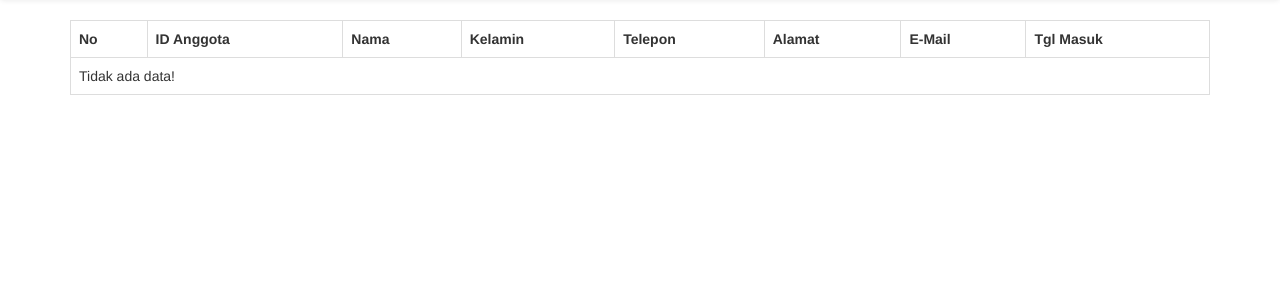
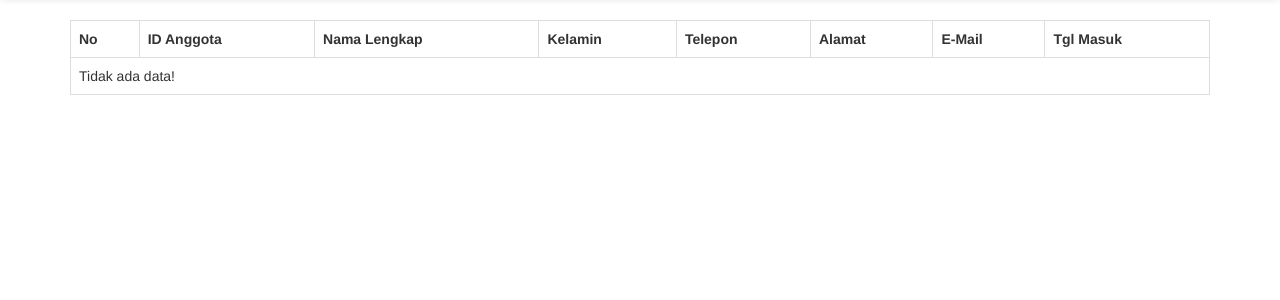
Before and after one commit to FitriNA/project-web, a PHP site: page /anggota.php in a window 1280 px wide. Shown: the part 52-352 px from the top of the page. Run offline with PHP 8.4, Linux system fonts and the light colour scheme; data that the repository does not hold is empty; a stand-in replaces the project's code that opens the database connection; some libraries are stand-ins or nearby versions.

Commit message:
edit anggota

```diff
--- a/anggota.php
+++ b/anggota.php
@@ -23,7 +23,7 @@
 		<tr>
 			<th>No</th>
 			<th>ID Anggota</th>
-			<th>Nama</th>
+			<th>Nama Lengkap</th>
 			<th>Kelamin</th>
 			<th>Telepon</th>
 			<th>Alamat</th>
```
